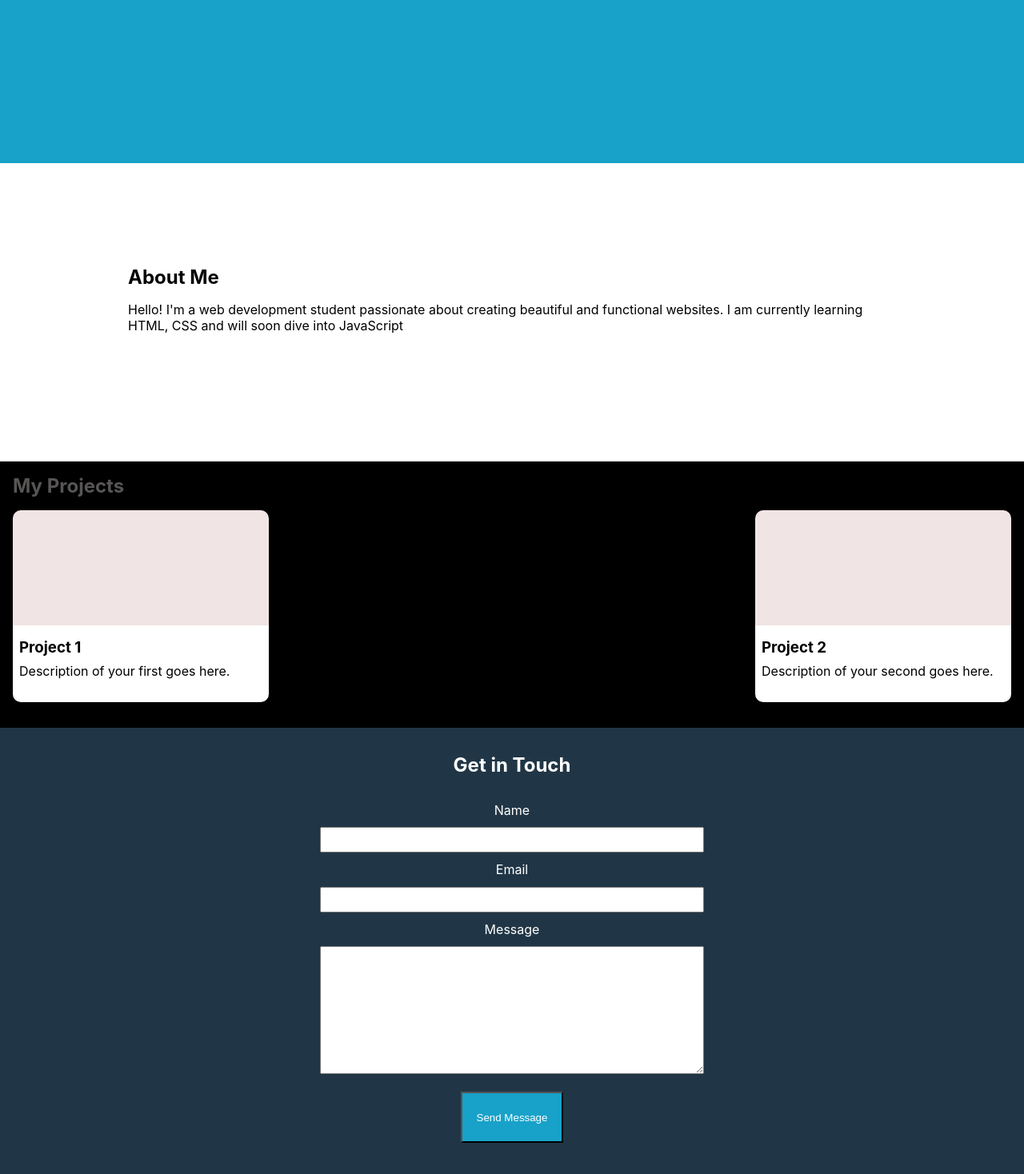
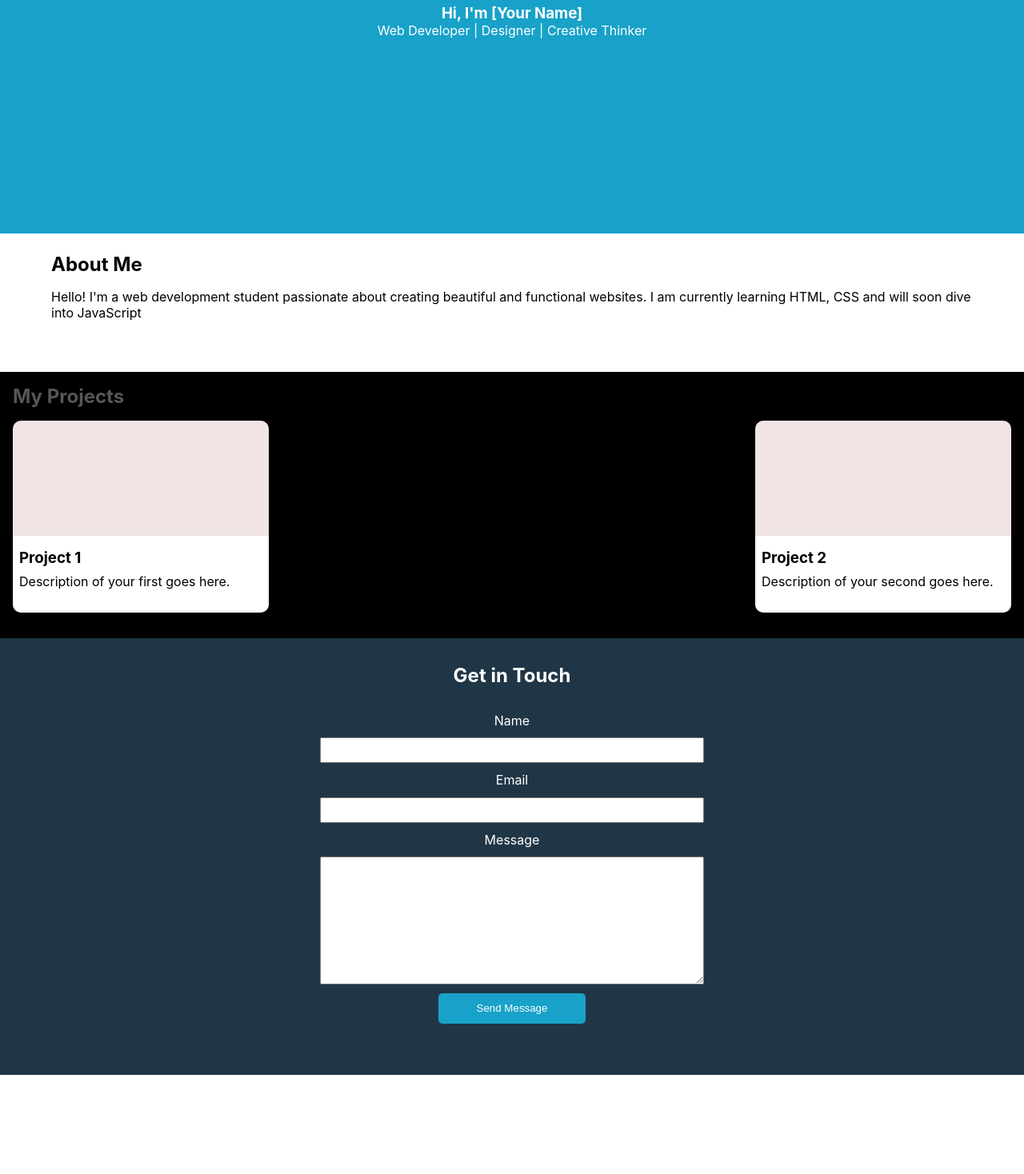
Before and after one commit to Mario-Gozie/First-React-Project, a React (Create React App) app: page / in a window 1280 px wide. Shown: the part 324-1792 px from the top of the page at 80% size. After the commit the page ends 1668 px from the top, so only its background shows below. Built offline with nearby package versions, Linux system fonts and the light colour scheme.

Commit message:
the page website looks ok now

```diff
--- a/src/App.css
+++ b/src/App.css
@@ -4,12 +4,8 @@
   box-sizing: border-box;
 }
 
-/* body {
-  height: 100%;
-} */
-
 .Home {
-  height: 60vh;
+  height: 70vh;
   padding: 0;
   margin: 0;
 }
@@ -52,7 +48,7 @@ nav li a {
   display: flex;
   flex-direction: column;
   justify-content: center;
-  padding: 10rem;
+  padding: 4rem;
 }
 
 .About h2 {
@@ -152,10 +148,10 @@ textarea {
   height: 10rem;
 }
 
-input[type="submit"] {
-  width: 8rem;
-  height: 4rem;
-  padding: 1rem;
+button {
+  padding: 0.7rem 3rem;
   background-color: hsl(193, 79%, 44%);
   color: white;
+  border: none;
+  border-radius: 5px;
 }
--- a/src/assets/Contact/Form.jsx
+++ b/src/assets/Contact/Form.jsx
@@ -11,7 +11,7 @@ function Form() {
       <label htmlFor="message">Message</label>
       <textarea name="message" id=""></textarea>
 
-      <input type="submit" value="Send Message" />
+      <button>Send Message</button>
     </form>
   );
 }
```
